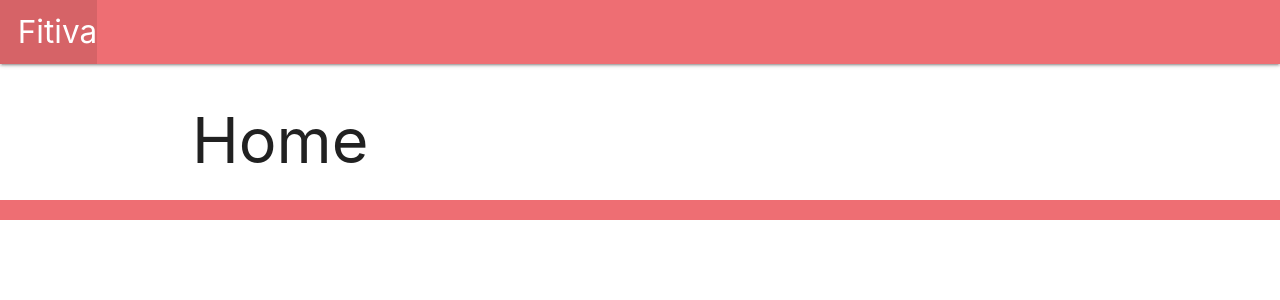
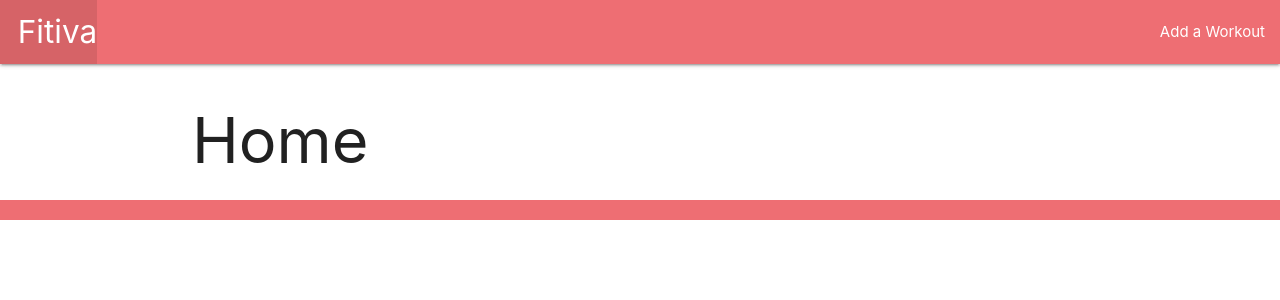
Before and after one commit to mikeolsonn/fitiva, a Django app: page / in a window 1280 px wide. Shown: the top 300 px of the page. Run offline with Django 3.2, Linux system fonts and the light colour scheme.

Commit message:
adds create workout button

```diff
--- a/main_app/templates/base.html
+++ b/main_app/templates/base.html
@@ -16,9 +16,11 @@
         <nav>
             <div class="nav-wrapper">
                 <ul>
-                    <li><a href="/" class="left brand-logo">&nbsp;&nbsp;Fitiva</a></li>
+                    <li><a href="{% url 'home' %}" class="left brand-logo">&nbsp;&nbsp;Fitiva</a></li>
                 </ul>
-
+                <ul class="right">
+                    <li><a href="{% url 'create' %}">Add a Workout</a></li>
+                </ul>
             </div>
         </nav>
     </header>
```
